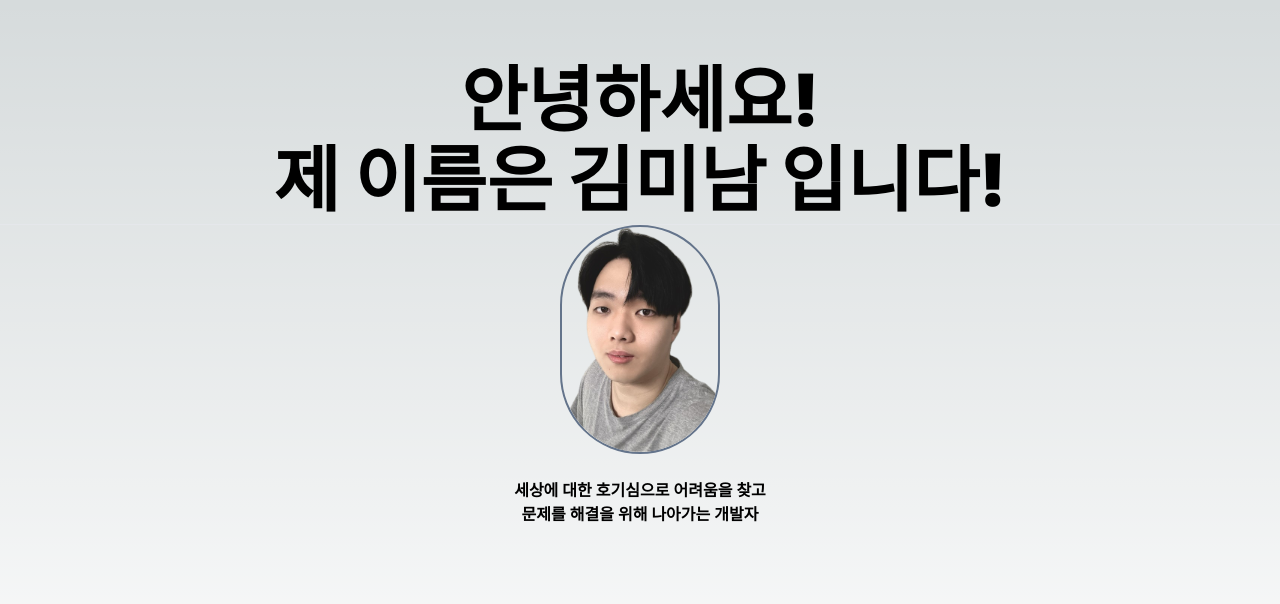
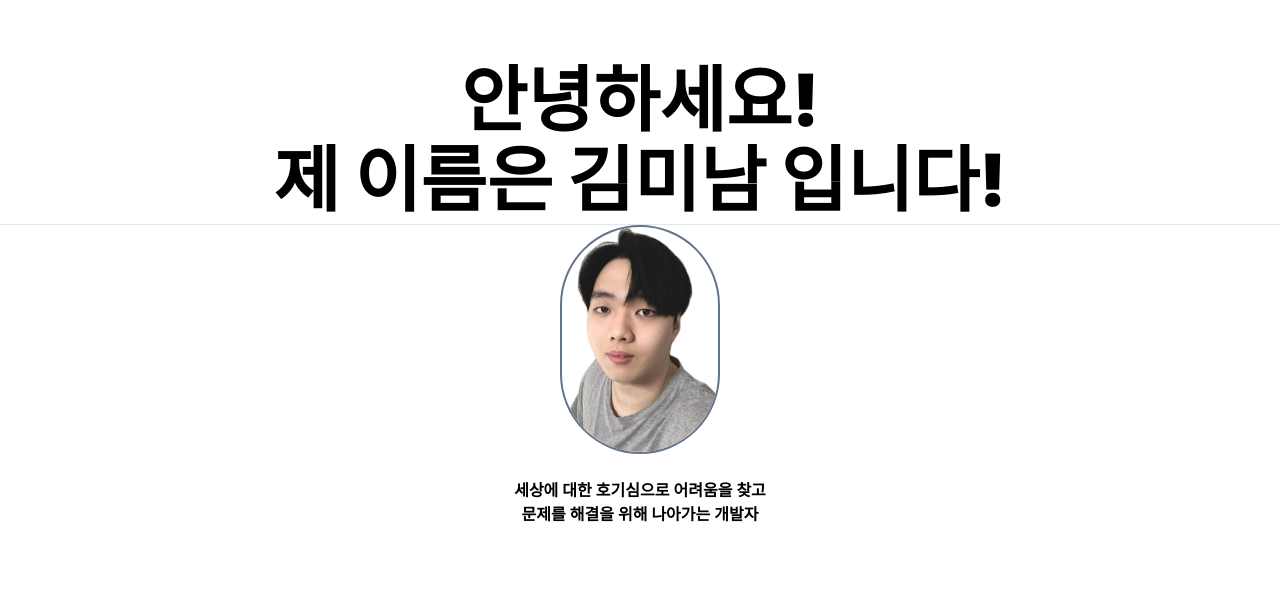
Before and after one commit to blueheart753/ReadMe-Me, a Next.js app in the folder read-me-me/: page / in a window 1280 px wide. Shown: the top 604 px of the page. Built offline with nearby package versions, Linux system fonts and the light colour scheme.

Commit message:
delete background start color

```diff
--- a/read-me-me/src/app/globals.css
+++ b/read-me-me/src/app/globals.css
@@ -3,7 +3,6 @@
 @tailwind utilities;
 
 :root {
-  --background-start-rgb: 214, 219, 220;
   --background-end-rgb: 255, 255, 255;
 }
 
```
